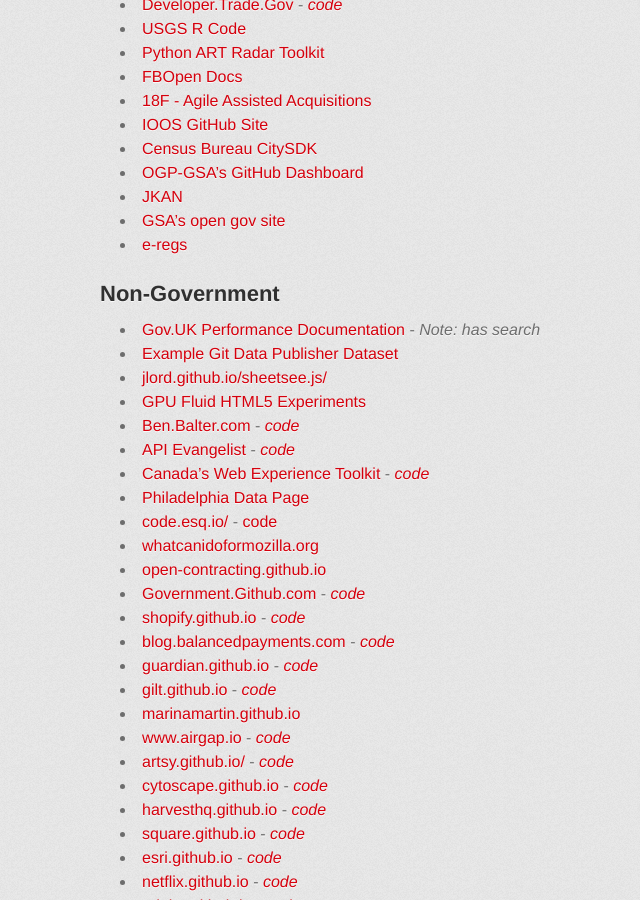
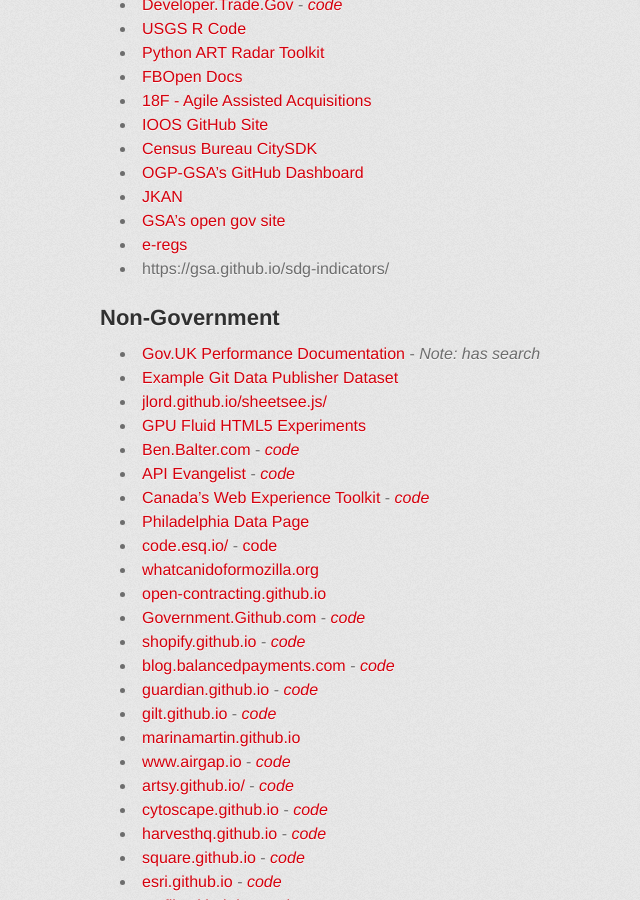
Before and after one commit to GSA/Open-Data-Collaboration-Sandbox, a Jekyll site: the page built from website_examples.md, in a window 1280 px wide and 900 px high, scrolled down 1481 px. Shown: the whole window, without its empty margins (230-870 px from the left). Built offline with Jekyll 4.4.1, drawn with Linux system fonts in a browser that asks for light colours; some web fonts are replaced; some of the changed lines change nothing that is shown.

Commit message:
adding another site

```diff
--- a/website_examples.md
+++ b/website_examples.md
@@ -63,6 +63,7 @@
 * [JKAN](http://gsa.github.io/jkan/)
 * [GSA's open gov site](https://gsa.github.io/opengovplan/newflagship/)
 * [e-regs](https://eregs.github.io/)
+* https://gsa.github.io/sdg-indicators/
 
 ## Non-Government
 
```
